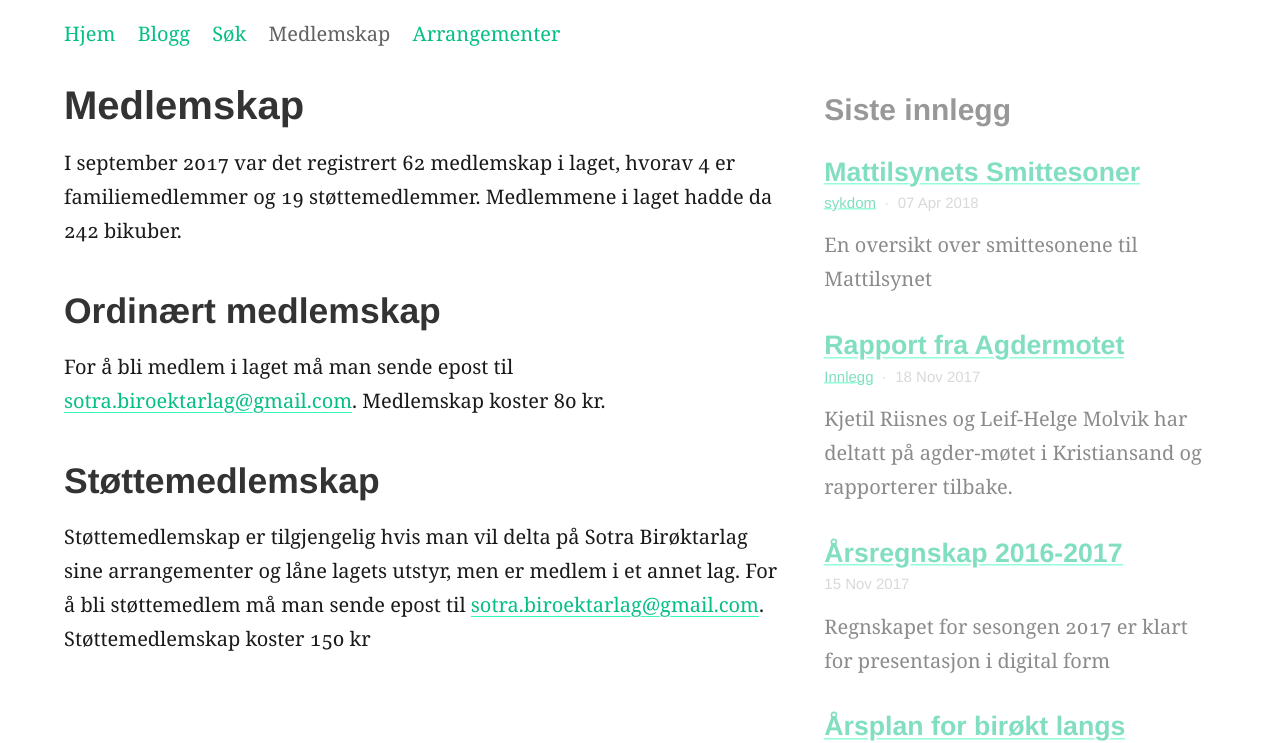
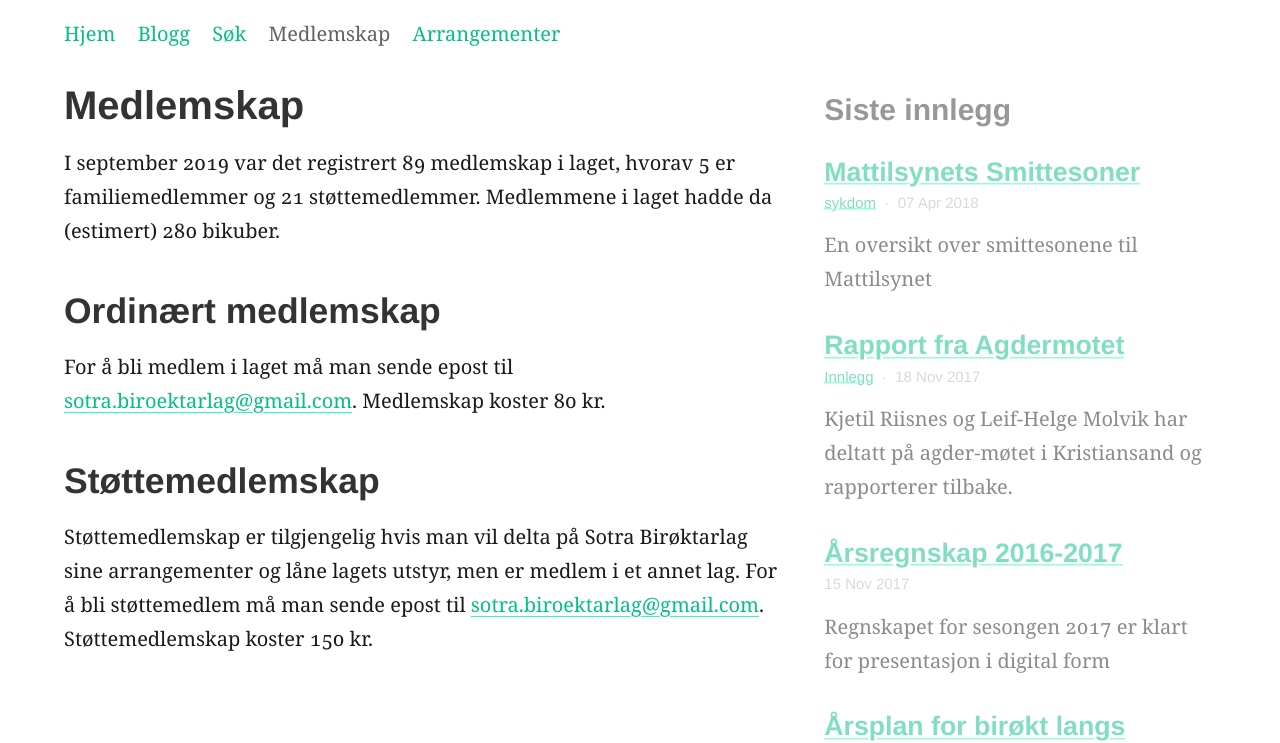
Before and after one commit to SotraBiroktarlag/sotrabirokt, a Jekyll site: the page built from medlemskap.md, in a window 1280 px wide. Shown: the top 743 px of the page. Built offline with Jekyll 4.4.1, drawn with Linux system fonts in a browser that asks for light colours.

Commit message:
Oppdatert medlemstall

```diff
--- a/medlemskap.md
+++ b/medlemskap.md
@@ -3,15 +3,17 @@ title: Medlemskap
 layout: page
 ---
 
-I september 2017 var det registrert 62 medlemskap i laget, hvorav 4 er familiemedlemmer og 19 støttemedlemmer. Medlemmene i laget hadde da 242 bikuber.
+I september 2019 var det registrert 89 medlemskap i laget, hvorav 5 er familiemedlemmer og 21 støttemedlemmer. Medlemmene i laget hadde da (estimert) 280 bikuber.
 
 ## Ordinært medlemskap
+
 For å bli medlem i laget må man sende epost til  [sotra.biroektarlag@gmail.com](mailto:sotra.biroektarlag@gmail.com). Medlemskap koster 80 kr.
 
 <!-- ## Familiemedlemskap
 Familiemedlemskap er tilgjengelig for ... For å opprette familiemedlemmer må man sende epost til [sotra.biroektarlag@gmail.com](mailto:sotra.biroektarlag@gmail.com). Familiemedlemskap koster 80 kr. -->
 
 ## Støttemedlemskap
+
 Støttemedlemskap er tilgjengelig hvis man vil delta på Sotra Birøktarlag sine arrangementer og låne lagets utstyr, men er medlem i et annet lag.
 For å bli støttemedlem  må man sende epost til  [sotra.biroektarlag@gmail.com](mailto:sotra.biroektarlag@gmail.com). Støttemedlemskap koster
-150 kr
+150 kr.
```
